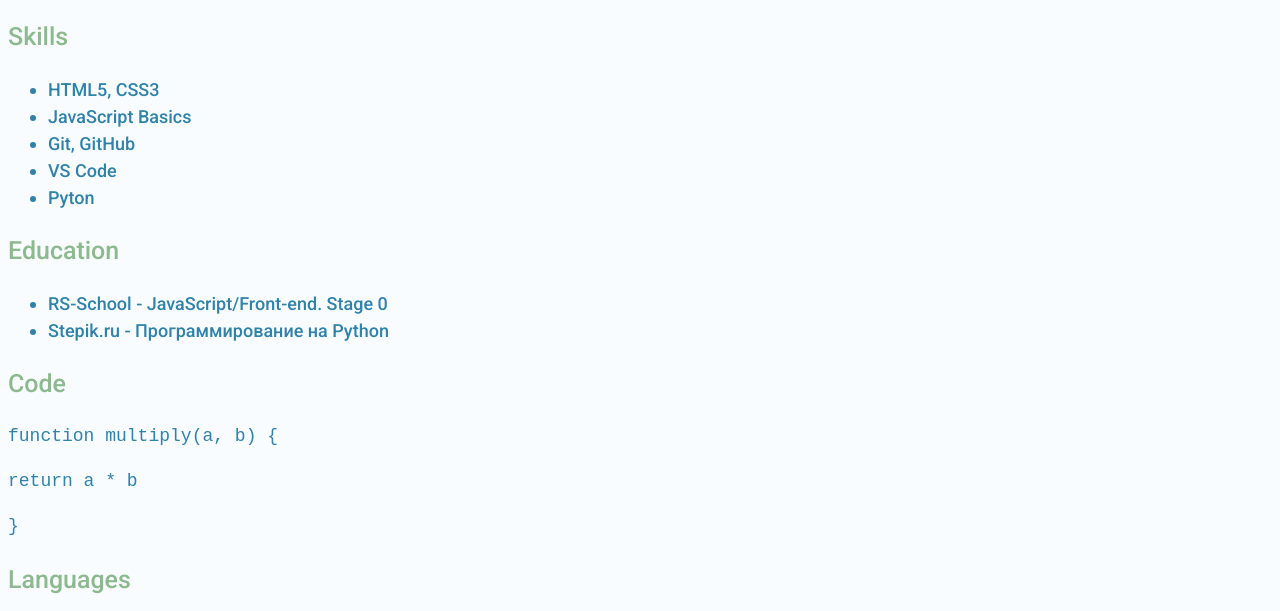
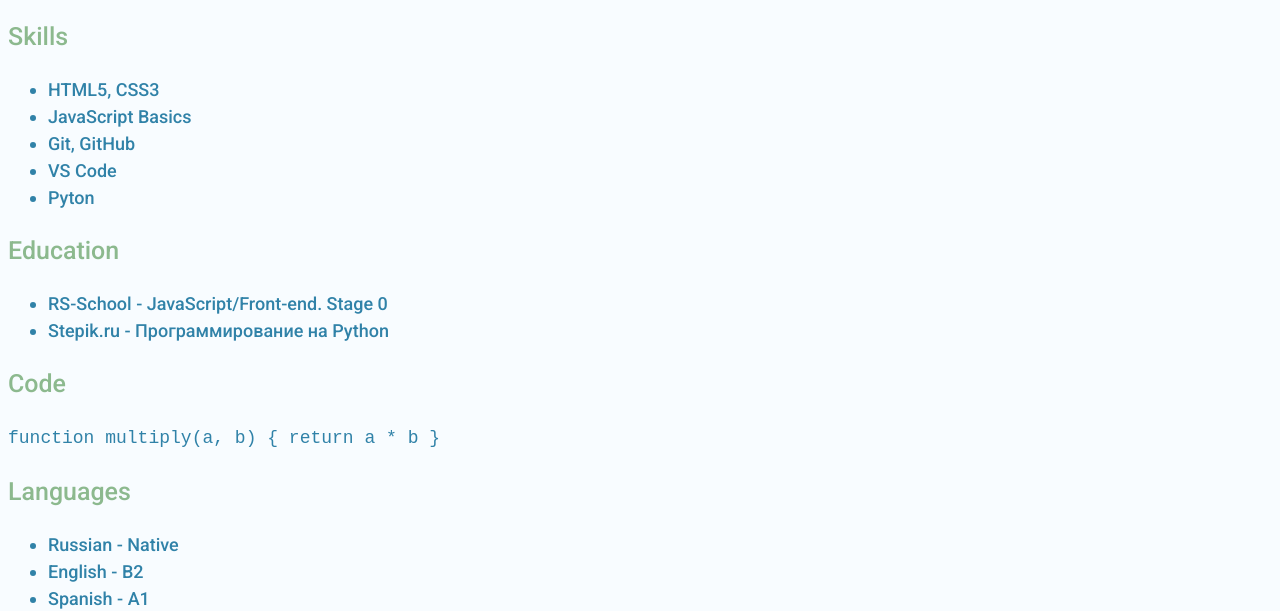
Before and after one commit to KamillaSV/rsschool-cv-pre-school, a plain HTML site: page index.html in a window 1280 px wide. Shown: the part 660-1271 px from the top of the page. Drawn offline with Linux system fonts and the light colour scheme; files that its build step writes are made by us from their sources.

Commit message:
feat: fix <code>

```diff
--- a/index.html
+++ b/index.html
@@ -67,9 +67,9 @@
       <div class="section" id="code">
         <h2 class="section-title">Code</h2>
         <code>
-          <p><span>function multiply(a, b) {</span></p>
-          <p><span>return a * b </span></p>
-          <p><span>}</span></p>
+          <span>function multiply(a, b) {</span>
+          <span>return a * b </span>
+          <span>}</span>
       </code>
       </div>
       <div class="section" id="languages">
```
